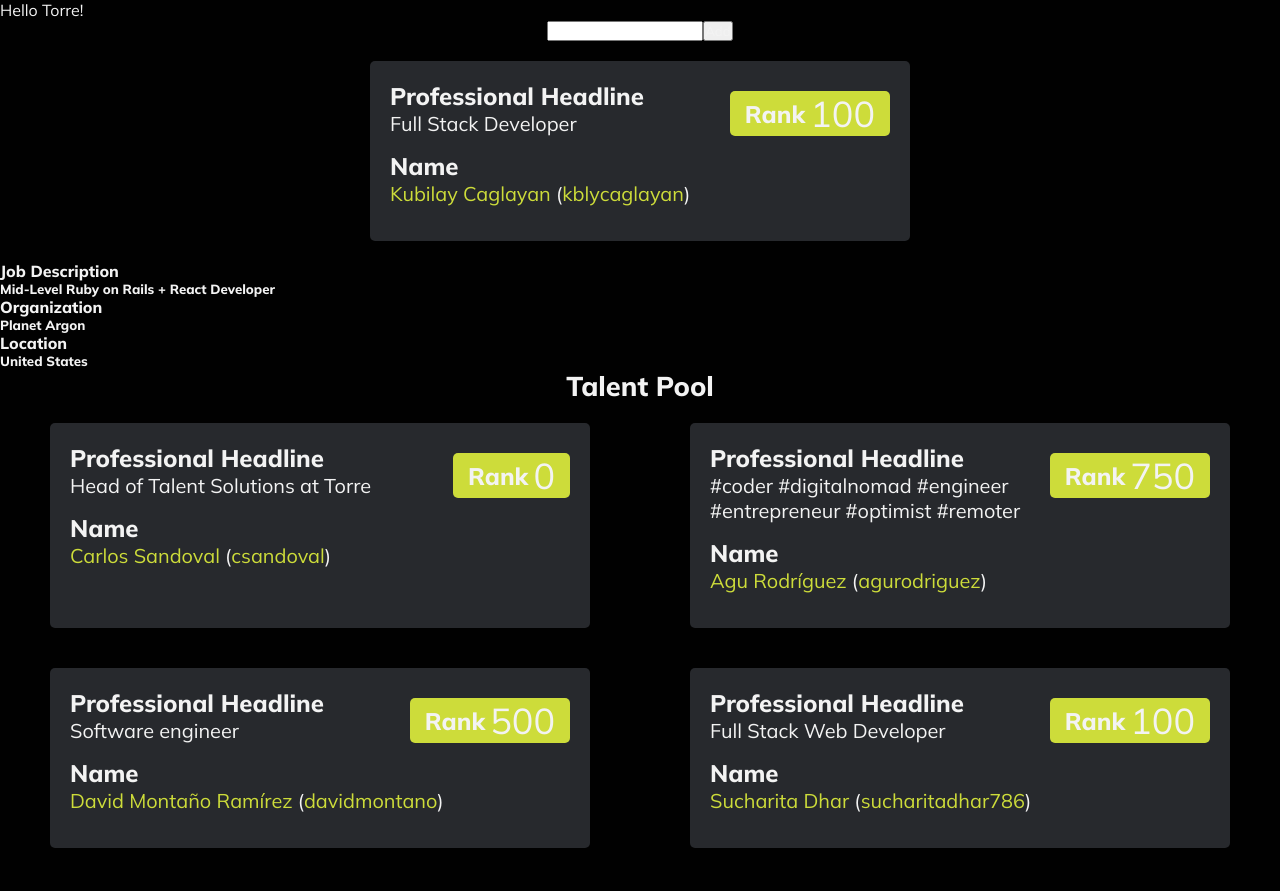
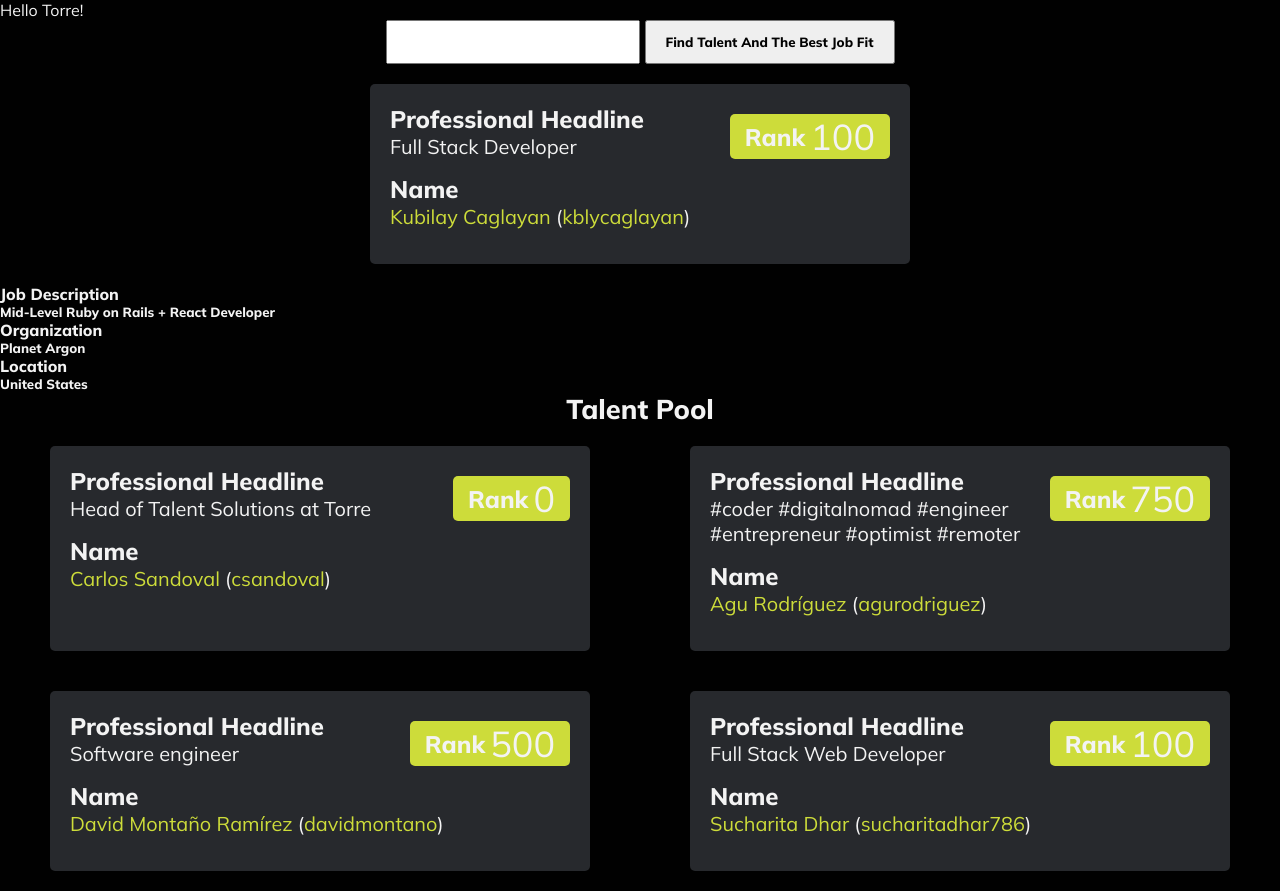
Before and after one commit to kubilaycaglayan/torre-assessment, a React (Create React App) app: page / in a window 1280 px wide. Before the commit the page ends 868 px from the top, so only its background shows below. Built offline with nearby package versions, Linux system fonts and the light colour scheme.

Commit message:
Add style for query section

```diff
--- a/src/containers/AddCandidateInput.js
+++ b/src/containers/AddCandidateInput.js
@@ -10,7 +10,7 @@
     <form>
       <input onChange={e => { handleInput(e.target.value); }} />
       <button type="button" onClick={() => { handleSubmit(candidateInput); }}>
-        Add
+        Find Talent And The Best Job Fit
       </button>
     </form>
   );
--- a/src/styles/style_components/query.sass
+++ b/src/styles/style_components/query.sass
@@ -3,3 +3,19 @@
   justify-content: center
   align-items: center
   flex-direction: column
+
+  form
+
+    input
+      color: $black
+      font-weight: bold
+      height: 40px
+      text-align: center
+      width: 250px
+
+    button
+      color: $black
+      font-weight: bold
+      height: 44px
+      margin-left: 5px
+      width: 250px
```
